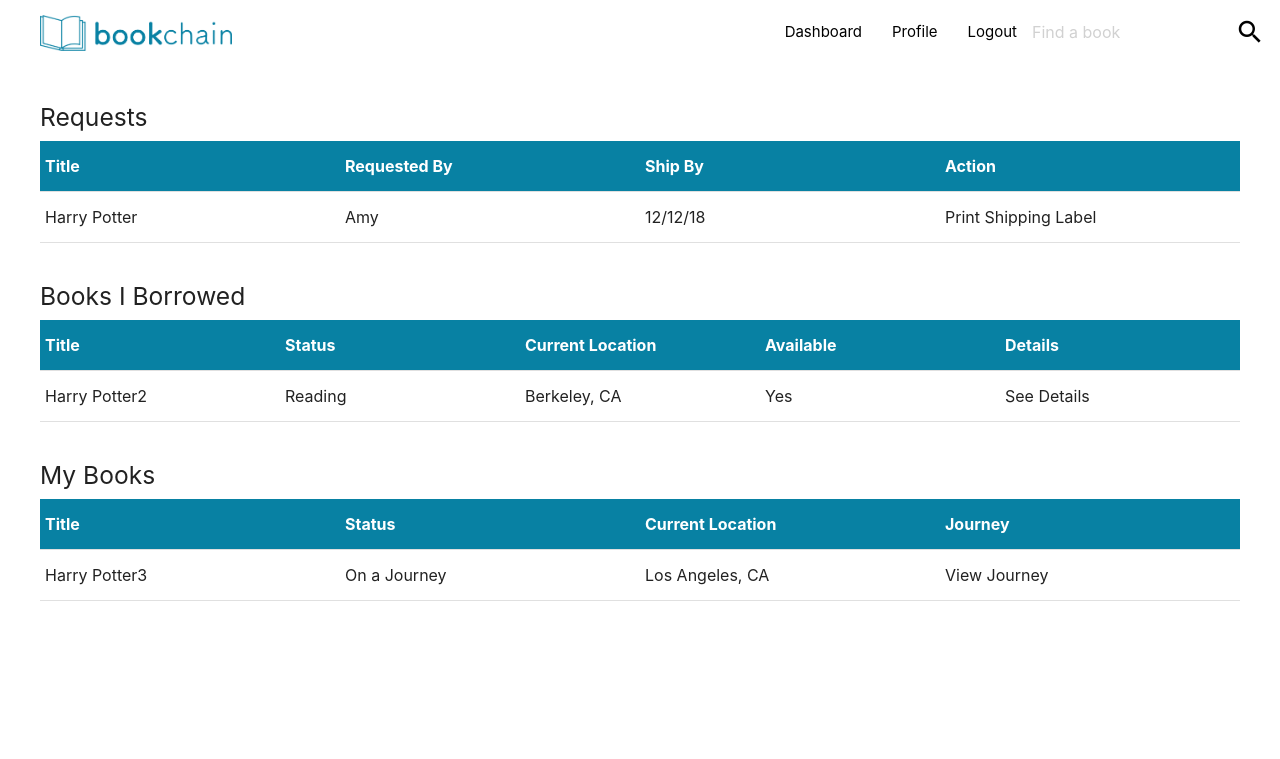
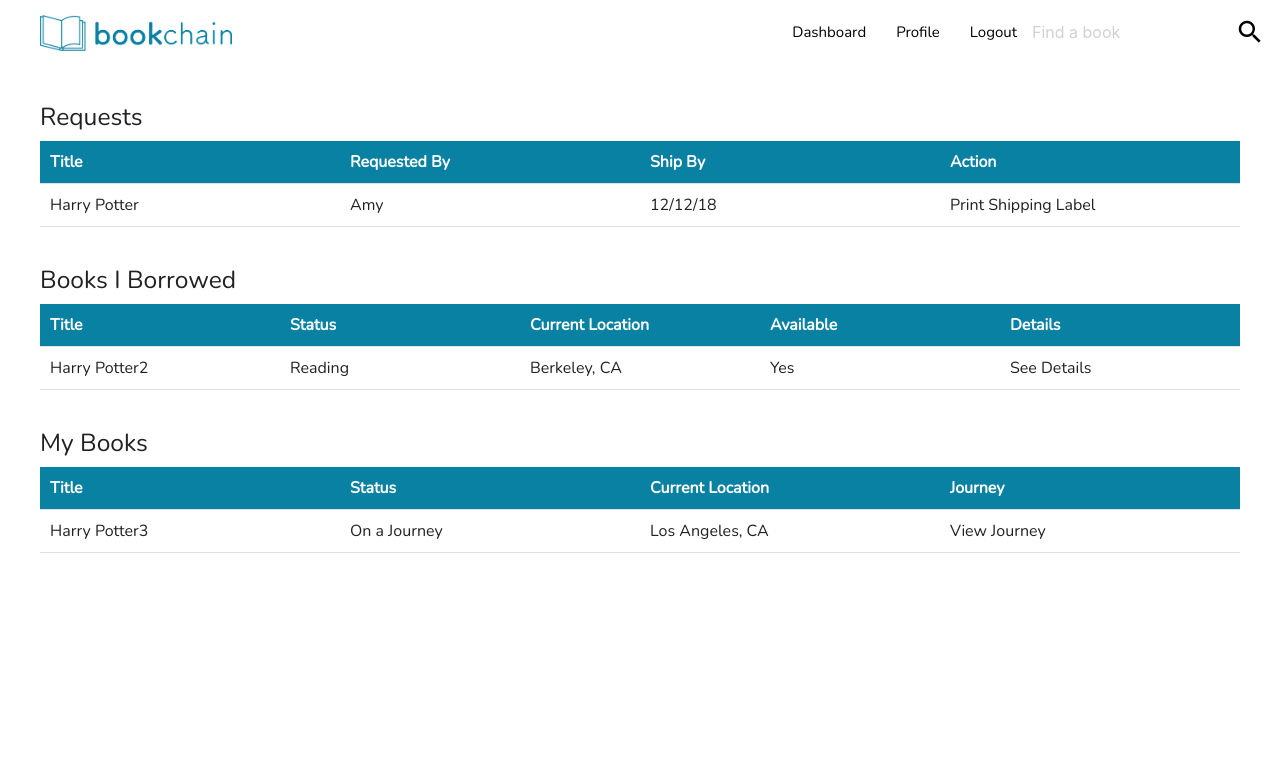
Before and after one commit to carinasauter/Bookchain, a Flask app: page /dashboard in a window 1280 px wide. Shown: the top 759 px of the page. Run offline with Flask 2, Linux system fonts and the light colour scheme.

Commit message:
updated font family

```diff
--- a/app/static/css/home.css
+++ b/app/static/css/home.css
@@ -4,6 +4,10 @@
 	width: 100%;
 	margin: auto;
 
+}
+
+body {
+	font-family: 'Nunito', sans-serif;
 }
 
 #form_shape {
@@ -84,4 +88,5 @@ th {
 td, th {
 	border-radius: 0px;
 	border-style: none;
+	padding: 10px;
 }
--- a/app/templates/base.html
+++ b/app/templates/base.html
@@ -5,7 +5,7 @@
     <link rel="stylesheet" href="{{ url_for('static', filename='css/home.css') }}">
     <link rel="stylesheet" href="{{ url_for('static', filename='fonts/font-awesome-4.7.0/css/font-awesome.min.css') }}">
     <link rel="icon" href="{{ url_for('static', filename='img/icons/favicon.ico') }}">
-    <link href="https://fonts.googleapis.com/icon?family=Material+Icons" rel="stylesheet">
+    <link href="https://fonts.googleapis.com/icon?family=Material+Icons|Nunito" rel="stylesheet">
 
   </head>
 
```
